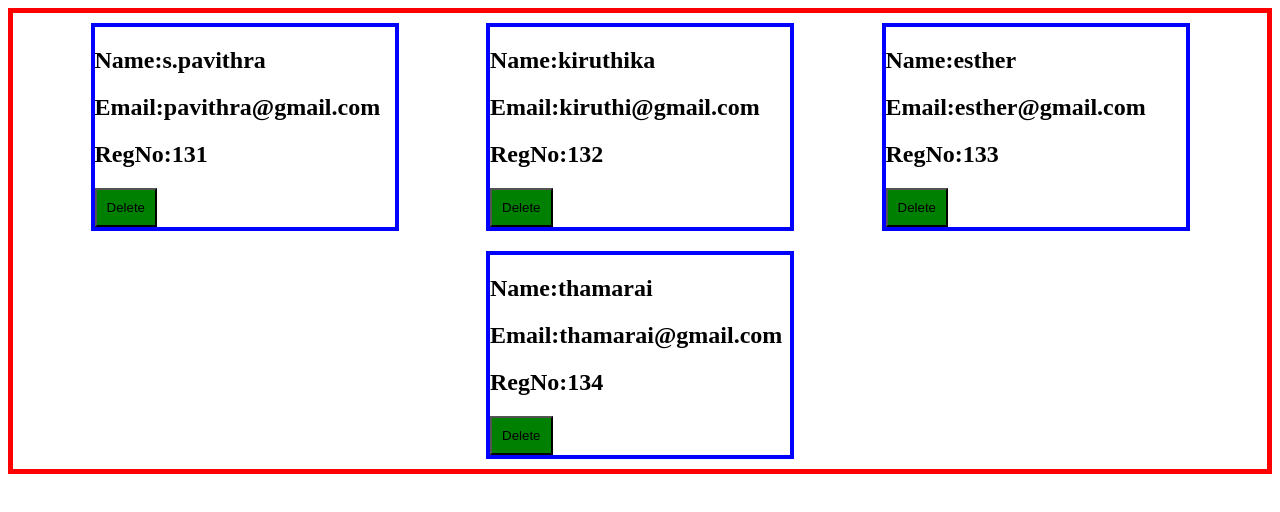
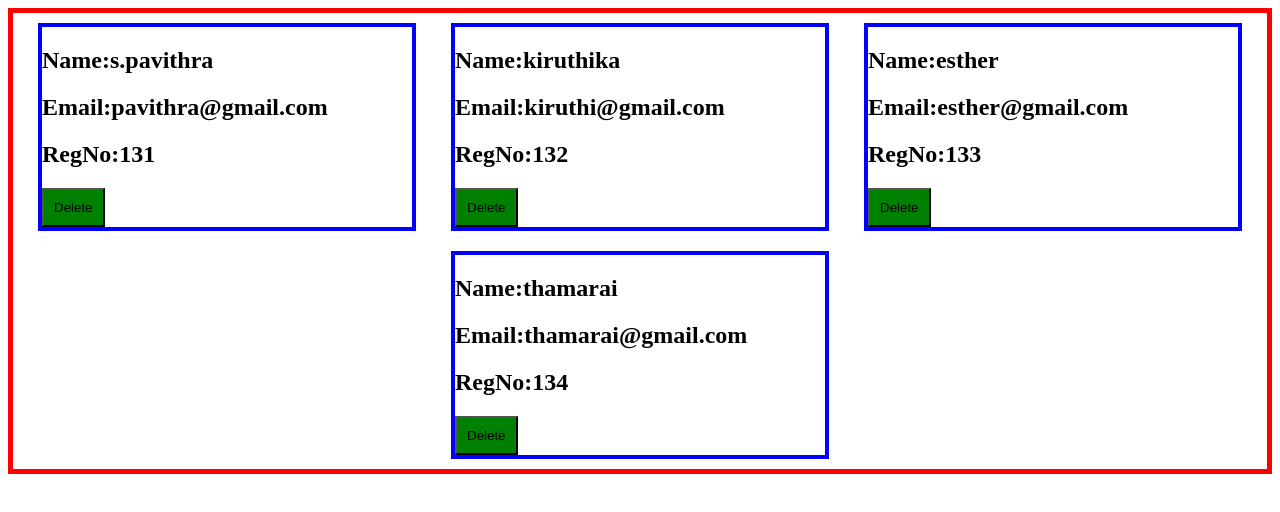
Before and after one commit to pavithra9363/button-click-in-JavaScript, a plain HTML site: page index.html in a window 1280 px wide. Drawn offline with Linux system fonts and the light colour scheme.

Commit message:
Update button.css

```diff
--- a/button.css
+++ b/button.css
@@ -19,7 +19,7 @@
 .blu{
 
     height: 200px;
-    width: 300px;
+    width: 370px;
     margin: 10px;
 
 
```
